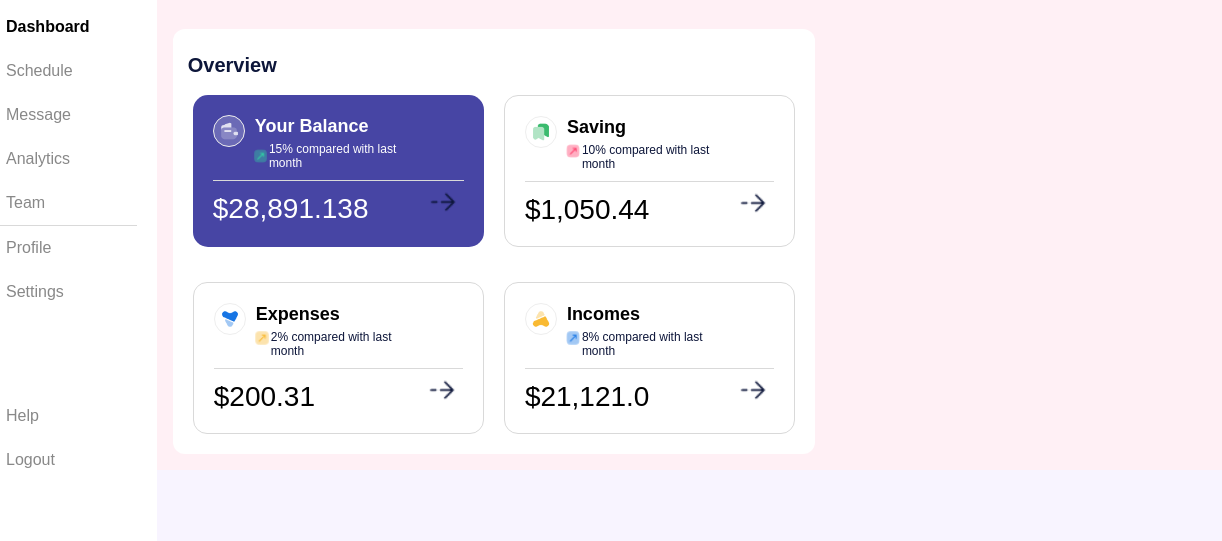
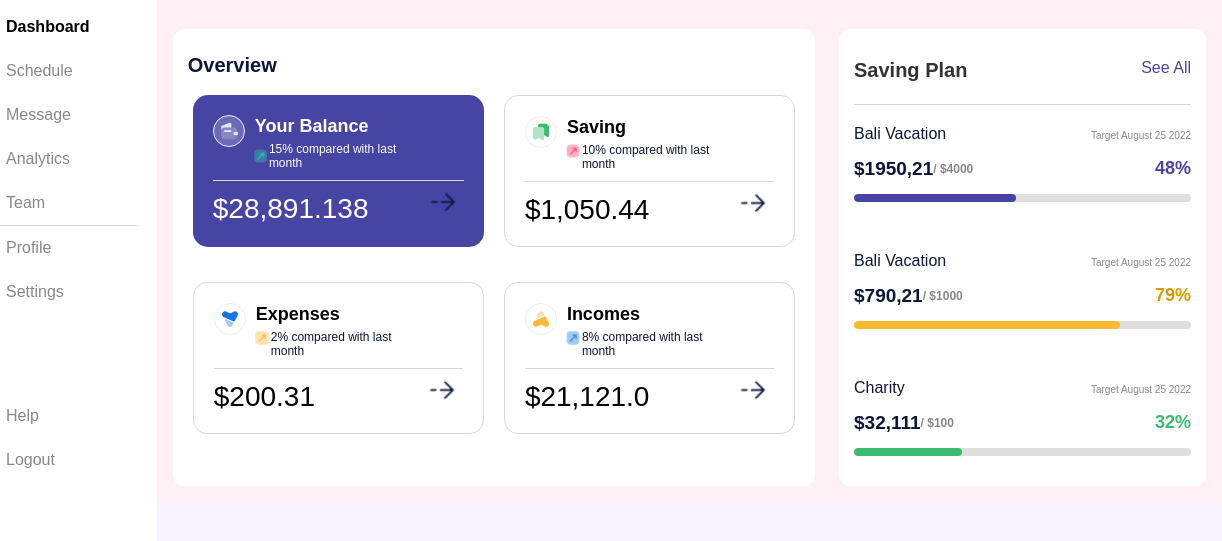
Before and after one commit to ushagotame000/intuji-frontend-associate-challenge, a plain HTML site: page Dashboard/index.html in a window 1280 px wide. Shown: the part 73-614 px from the top of the page, 58-1280 px from the left. Drawn offline with nearby package versions, Linux system fonts and the light colour scheme.

Commit message:
feat: saving plan design implementation

```diff
--- a/Dashboard/css/styles.css
+++ b/Dashboard/css/styles.css
@@ -341,3 +341,119 @@ hr {
   margin-top: -5px;
   color: #0d163a;
 }
+/* Saving Section */
+.right-section {
+  flex: 1;
+}
+.saving-plan {
+  background: #fff;
+  border-radius: 12px;
+  padding-top: 15px;
+  padding-bottom: 15px;
+}
+.saving-plan hr {
+  height: 1px;
+  margin: -8px 0 20px;
+  border-color: #d9d9d9;
+}
+
+.saving-plan h3 {
+  margin: 15px;
+  color: #333;
+  font-size: 20px;
+  font-weight: 700;
+}
+.saving-plan span {
+  float: right;
+  font-size: 16px;
+  font-weight: 400;
+  cursor: pointer;
+  color: #4745a4;
+}
+.saving-card {
+  margin-top: 15px;
+  padding: 10px;
+  background: white;
+  border-radius: 8px;
+  padding: 15px;
+}
+.saving-card p {
+  margin: 5px 0;
+  font-size: 16px;
+  color: #0d163a;
+  font-weight: 500;
+}
+.saving-card span {
+  margin: 5px 0;
+  font-size: 10px;
+  color: #888;
+  font-weight: 400;
+}
+.saving-card .amount {
+  font-size: 19px;
+  font-weight: 600;
+  color: #0d163a;
+}
+.amount-container {
+  margin-top: 5px;
+  display: flex;
+  justify-content: space-between;
+  align-items: center;
+  font-size: 16px;
+  color: #555;
+  margin: 5px 0;
+}
+.amount {
+  display: flex;
+  align-items: center;
+}
+.amount span {
+  font-size: 12px;
+  font-weight: 600;
+  color: #888;
+  margin-top: 5px;
+}
+.target {
+  font-size: 14px;
+  color: blueviolet;
+}
+
+.progress {
+  height: 8px;
+  width: 100%;
+  background: #dedede;
+  border-radius: 6px;
+  margin-top: 5px;
+  overflow: hidden;
+}
+.progress-bar {
+  height: 100%;
+  border-radius: 6px;
+}
+.progress-bar.blue {
+  background: #4745a4;
+  width: 48%;
+}
+.progress-bar.yellow {
+  background: #f9ba33;
+  width: 79%;
+}
+.progress-bar.green {
+  background: #3bbb6e;
+  width: 32%;
+}
+.percentage-first span {
+  font-size: 18px;
+  font-weight: 600;
+  color: #4745a4;
+}
+.percentage-second span {
+  font-size: 18px;
+  font-weight: 600;
+  color: #dd9802;
+}
+.percentage-third span {
+  font-size: 18px;
+  font-weight: 600;
+  color: #3bbb6e;
+}
--- a/Dashboard/index.html
+++ b/Dashboard/index.html
@@ -133,11 +133,39 @@
             </div>
           </div>
             </div>
+  <!-- saving plan card section-->
+            <div class="content-container">
+              <section class="saving-plan">
+          <h3>Saving Plan <span>See All</span></h3>
+          <div class="saving-card">
+            <hr />
+            <p>Bali Vacation <span>Target August 25 2022</span></p>
+            <div class="amount-container">
+              <p class="amount">$1950,21 <span>/ $4000</span></p>
+              <p class="percentage-first"><span>48%</span></p>
+            </div>
+            <div class="progress"><div class="progress-bar blue"></div></div>
+          </div>
 
+         <div class="saving-card">
+            <p>Bali Vacation <span>Target August 25 2022</span></p>
+            <div class="amount-container">
+              <p class="amount">$790,21 <span>/ $1000</span></p>
+              <p class="percentage-second"><span>79%</span></p>
+            </div>
+            <div class="progress"><div class="progress-bar yellow"></div></div>
+          </div>
 
-
-
-
+         <div class="saving-card">
+            <p>Charity <span>Target August 25 2022</span></p>
+            <div class="amount-container">
+              <p class="amount">$32,111 <span>/ $100</span></p>
+              <p class="percentage-third"><span>32%</span></p>
+            </div>
+            <div class="progress"><div class="progress-bar green"></div></div>
+          </div>
+        </section>
+              </div>
 
           </div>
         </div>
```
